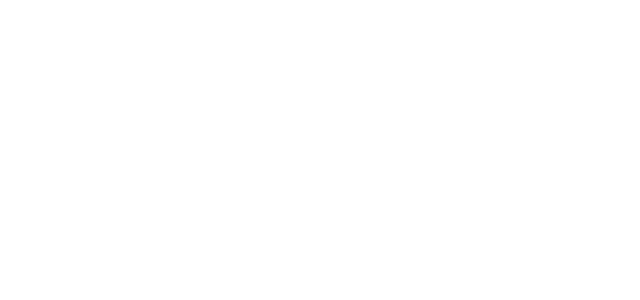
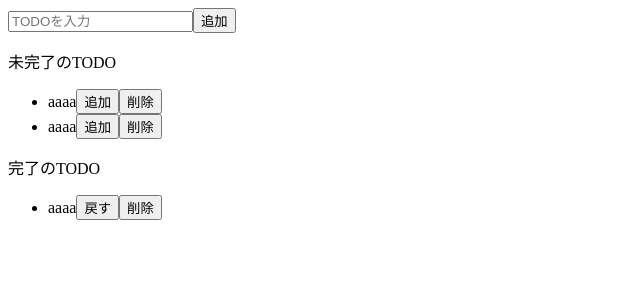
Before and after one commit to zorro901/react-todo, a React (Create React App) app: page / in a window 1280 px wide. Shown: the top 300 px of the page, without its empty margins (0-640 px from the left). Built offline with nearby package versions, Linux system fonts and the light colour scheme.

Commit message:
50. JSXで構造を作成

```diff
--- a/src/App.jsx
+++ b/src/App.jsx
@@ -2,5 +2,43 @@ import React from "react";
 import "./styles.css";
 
 export const App = () => {
-  return <div></div>;
+  return (
+    <>
+      <div>
+        <input placeholder="TODOを入力" />
+        <button>追加</button>
+      </div>
+      <div>
+        <p>未完了のTODO</p>
+        <ul>
+          <div>
+            <li>
+              aaaa
+              <button>追加</button>
+              <button>削除</button>
+            </li>
+          </div>
+          <div>
+            <li>
+              aaaa
+              <button>追加</button>
+              <button>削除</button>
+            </li>
+          </div>
+        </ul>
+      </div>
+      <div>
+        <p>完了のTODO</p>
+        <ul>
+          <div>
+            <li>
+              aaaa
+              <button>戻す</button>
+              <button>削除</button>
+            </li>
+          </div>
+        </ul>
+      </div>
+    </>
+  );
 };
```
